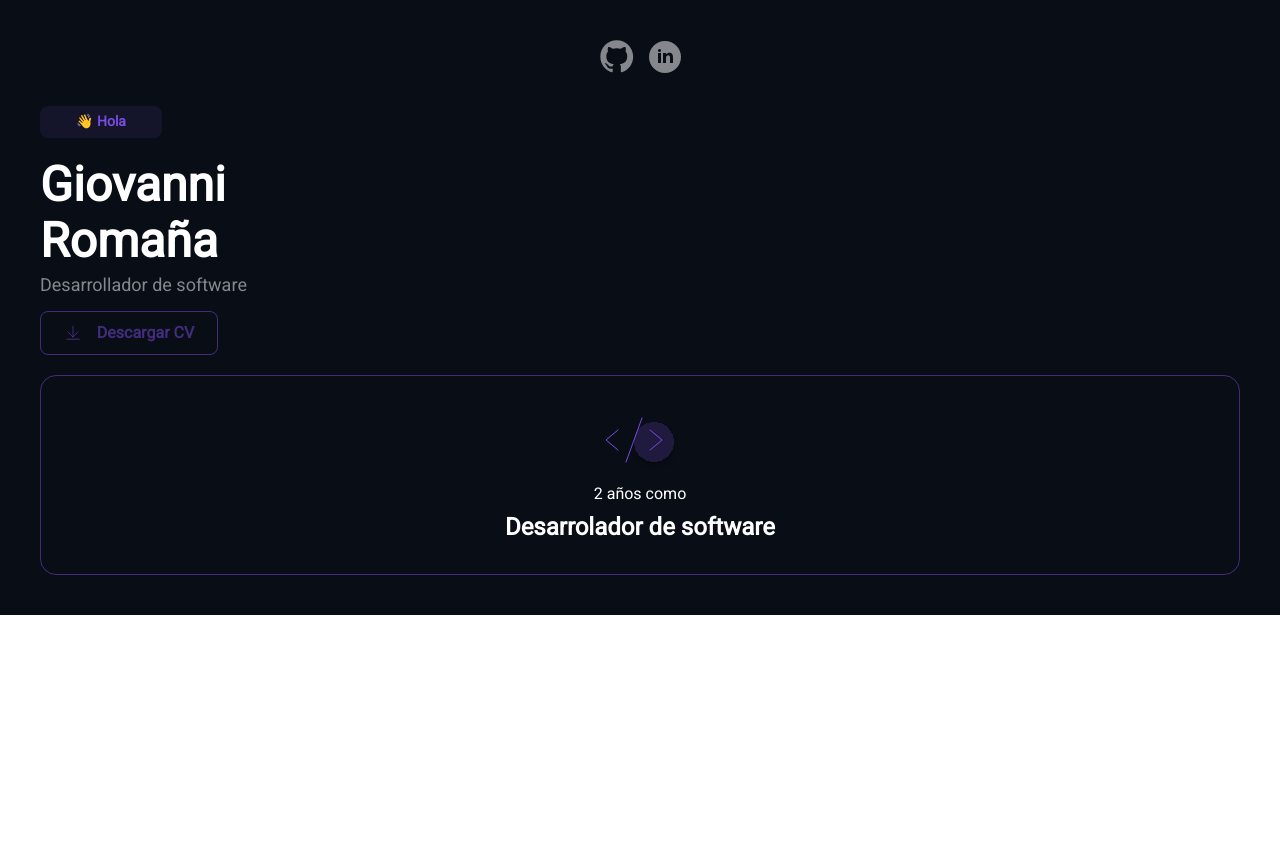
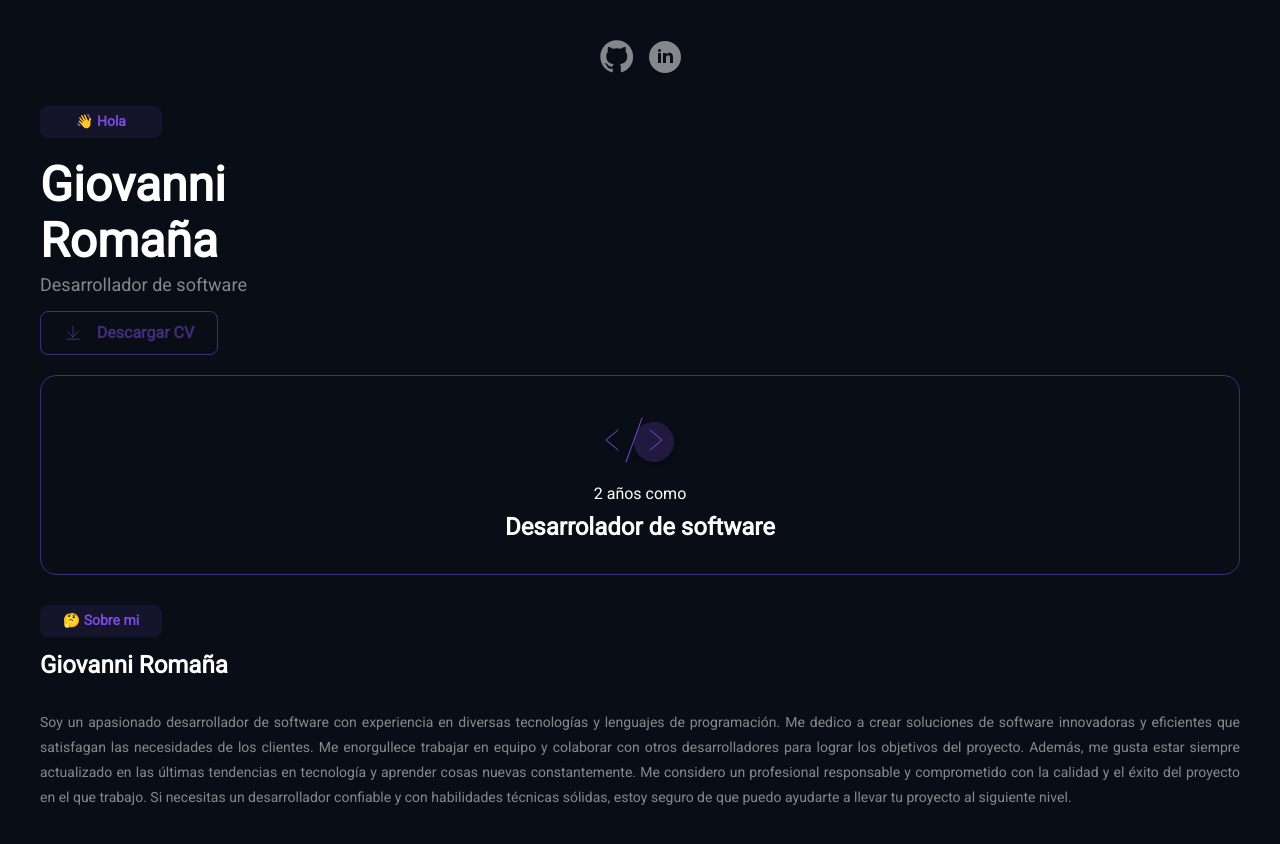
Before and after one commit to gioCuesta25/personal-portfolio, a Next.js app: page / in a window 1280 px wide. Shown: the top 844 px of the page. Before the commit the page ends 800 px from the top, so only its background shows below. Built offline with nearby package versions, Linux system fonts and the light colour scheme.

Commit message:
Create about me section

```diff
--- /dev/null
+++ b/src/components/AboutMe.tsx
@@ -0,0 +1,26 @@
+import React from 'react';
+import styles from '@/styles/AboutMe.module.css';
+
+const AboutMe = () => {
+  return (
+    <div className={styles.aboutme_container}>
+      <div className={styles.greeting_container}>🤔 Sobre mi</div>
+      <p className={styles.name}>Giovanni Romaña</p>
+      <p className={styles.description}>
+        Soy un apasionado desarrollador de software con experiencia en diversas
+        tecnologías y lenguajes de programación. Me dedico a crear soluciones de
+        software innovadoras y eficientes que satisfagan las necesidades de los
+        clientes. Me enorgullece trabajar en equipo y colaborar con otros
+        desarrolladores para lograr los objetivos del proyecto. Además, me gusta
+        estar siempre actualizado en las últimas tendencias en tecnología y
+        aprender cosas nuevas constantemente. Me considero un profesional
+        responsable y comprometido con la calidad y el éxito del proyecto en el
+        que trabajo. Si necesitas un desarrollador confiable y con habilidades
+        técnicas sólidas, estoy seguro de que puedo ayudarte a llevar tu
+        proyecto al siguiente nivel.
+      </p>
+    </div>
+  );
+};
+
+export default AboutMe;
--- a/src/pages/index.tsx
+++ b/src/pages/index.tsx
@@ -1,7 +1,8 @@
 import Experience from '@/components/Experience';
-import styles from '../styles/Home.module.css';
+import styles from '@/styles/Home.module.css';
 import HomeText from '@/components/HomeText';
 import SocialMedias from '@/components/SocialMedias';
+import AboutMe from '@/components/AboutMe';
 
 export default function Home() {
   return (
@@ -9,6 +10,7 @@ export default function Home() {
       <SocialMedias />
       <HomeText />
       <Experience />
+      <AboutMe />
     </div>
   );
 }
--- /dev/null
+++ b/src/styles/AboutMe.module.css
@@ -0,0 +1,43 @@
+.greeting_container {
+  font-style: normal;
+  font-weight: 700;
+  font-size: 14px;
+  line-height: 16px;
+  display: flex;
+  align-items: center;
+  justify-content: center;
+  text-align: center;
+  color: #7b4ae2;
+
+  width: 122px;
+  height: 32px;
+
+  background: rgba(123, 74, 226, 0.1);
+  border-radius: 8px;
+}
+
+.aboutme_container {
+  margin-top: 30px;
+}
+
+.name {
+  margin-top: 15px;
+  font-style: normal;
+  font-weight: 800;
+  font-size: 24px;
+  line-height: 28px;
+
+  color: #ffffff;
+}
+
+.description {
+  margin-top: 30px;
+  font-style: normal;
+  font-weight: 400;
+  font-size: 14px;
+  line-height: 25px;
+
+  text-align: justify;
+
+  color: rgba(255, 255, 255, 0.5);
+}
```
